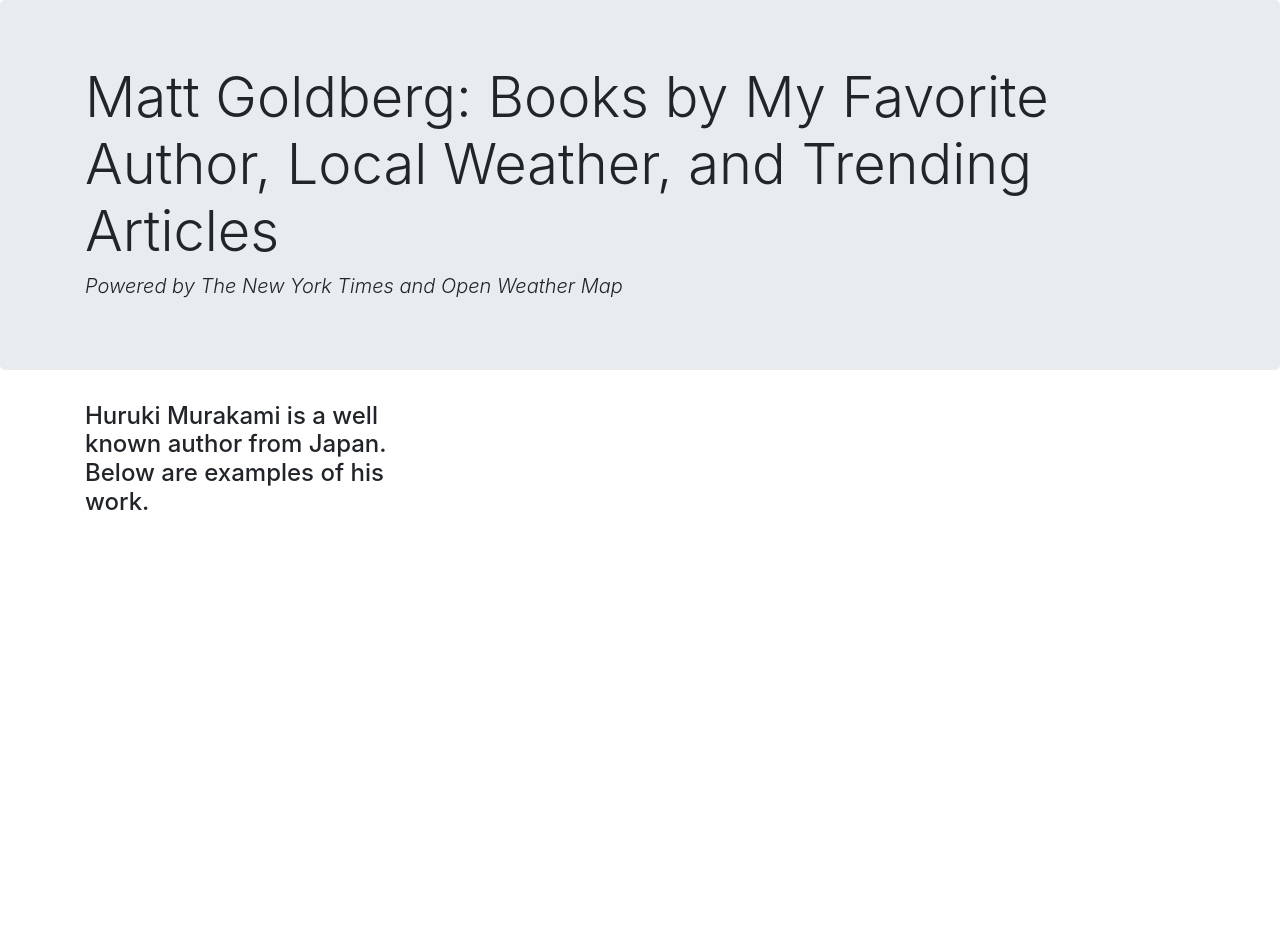
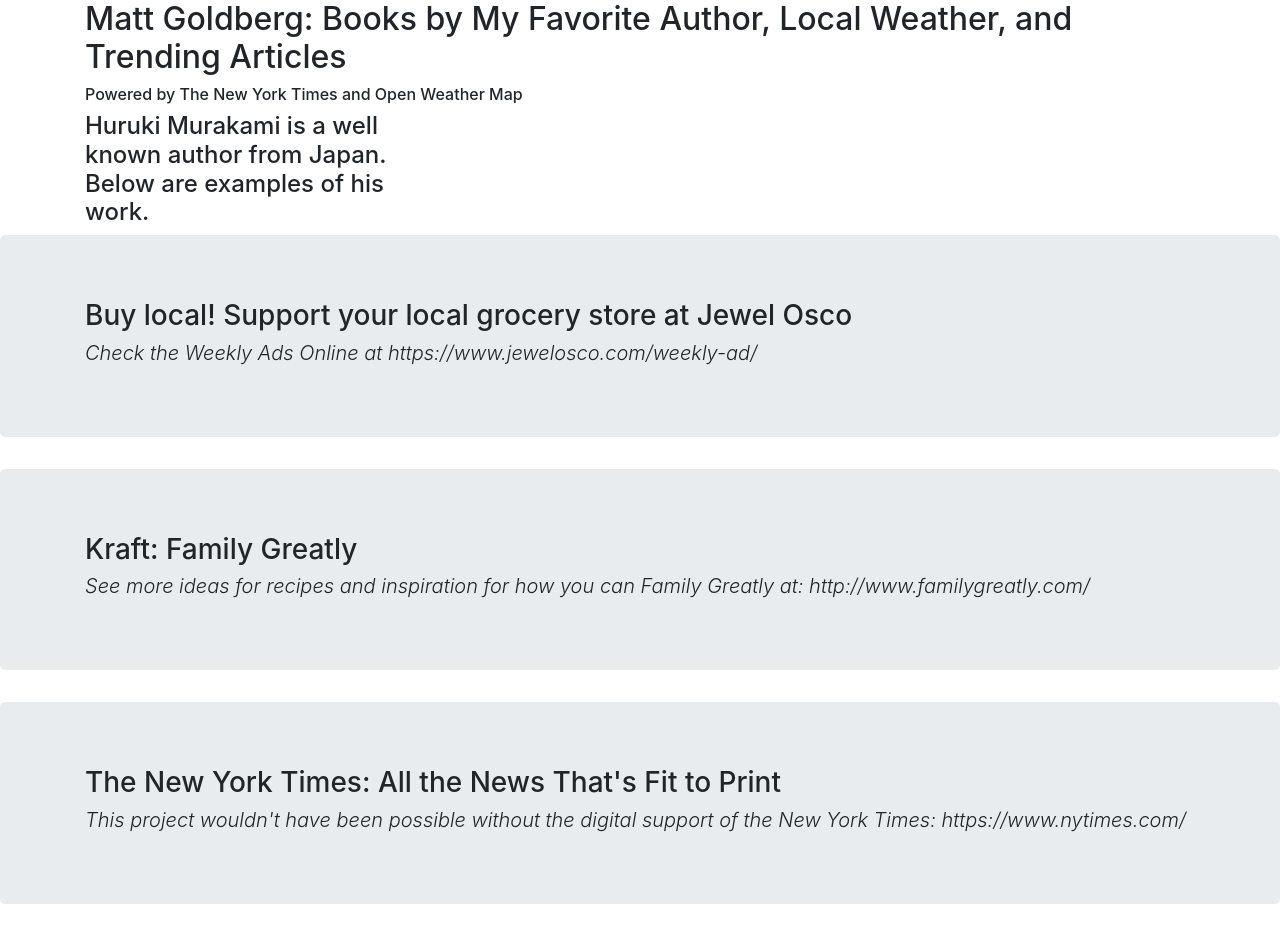
Before and after one commit to mattgoldberg/hw4, a plain HTML site: page index.html in a window 1280 px wide. Before the commit the page ends 800 px from the top, so only its background shows below. Drawn offline with nearby package versions, Linux system fonts and the light colour scheme; no server answers.

Commit message:
ad add ins
add in advertisements

```diff
--- a/index.html
+++ b/index.html
@@ -13,10 +13,10 @@
 </head>
 <body>
 
-  <div class="jumbotron">
-    <div class="container">
-      <h3 class="display-4"> Matt Goldberg: Books by My Favorite Author, Local Weather, and Trending Articles </h3>
-      <h3 class="lead"><em>Powered by The New York Times and Open Weather Map</em></h3>
+  <div class="container">
+    <div class="page-header">
+      <h2 class="display-6">Matt Goldberg: Books by My Favorite Author, Local Weather, and Trending Articles</h2>
+      <h6 class="display-15">Powered by The New York Times and Open Weather Map</h6>
     </div>
   </div>
 
@@ -24,6 +24,8 @@
     <div class="row">
       <div class="col-sm-4 nytimes">
         <h4> Huruki Murakami is a well known author from Japan. Below are examples of his work. </h4>
+
+
 
       </div>
       <div class="col-sm-4 openweather">
@@ -33,6 +35,31 @@
     </div>
   </div>
 
+            <div class="jumbotron">
+              <div class="container">
+                <h3 class="display-8"> Buy local! Support your local grocery store at Jewel Osco </h3>
+                <h3 class="lead"><em>Check the Weekly Ads Online at https://www.jewelosco.com/weekly-ad/</em></h3>
+              </div>
+            </div>
+
+            <div class="jumbotron">
+              <div class="container">
+                <h3 class="display-8"> Kraft: Family Greatly </h3>
+                <h3 class="lead"><em>See more ideas for recipes and inspiration for how you can Family Greatly at: http://www.familygreatly.com/</em></h3>
+              </div>
+            </div>
+
+            <div class="jumbotron">
+              <div class="container">
+                <h3 class="display-8"> The New York Times: All the News That's Fit to Print </h3>
+                <h3 class="lead"><em>This project wouldn't have been possible without the digital support of the New York Times: https://www.nytimes.com/</em></h3>
+              </div>
+            </div>
+
+
+
+
+
   <script src="javascript.js"></script>
 
 </body>
```
